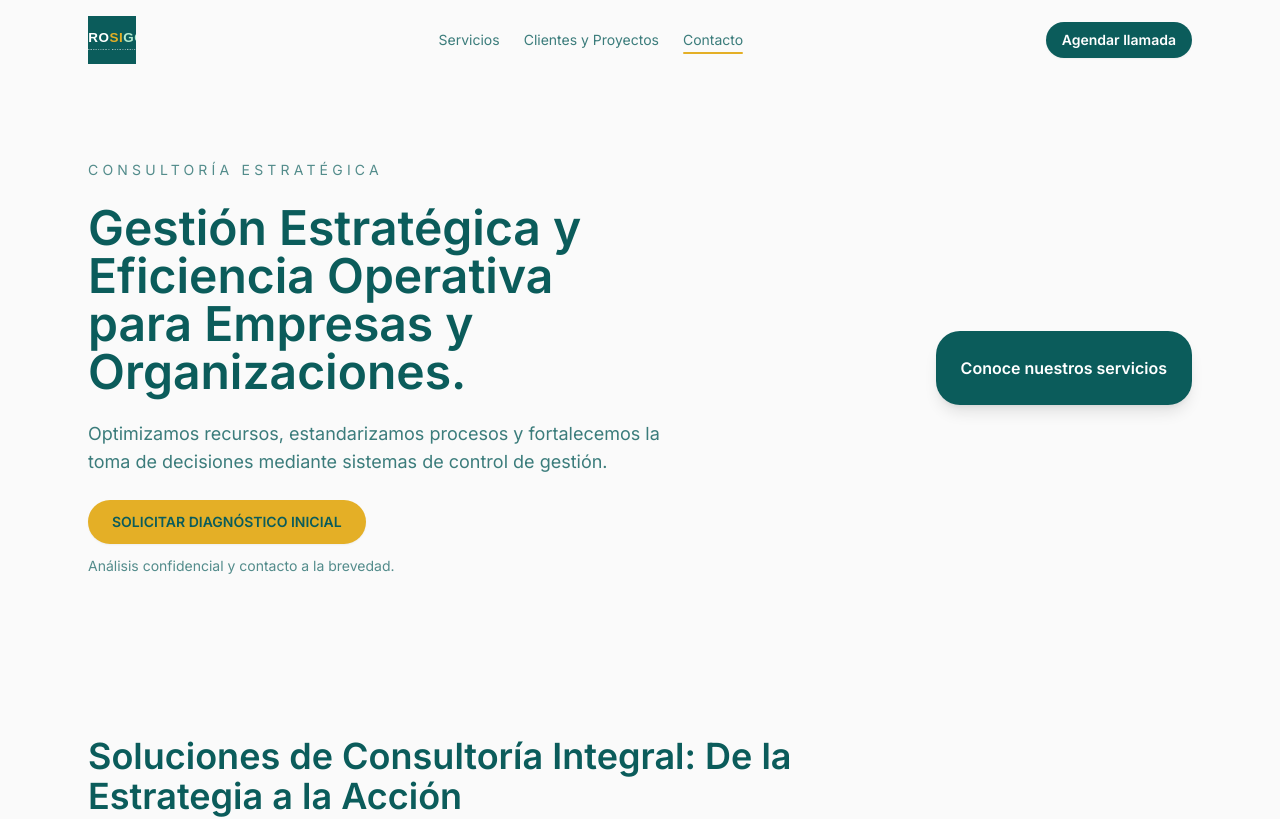
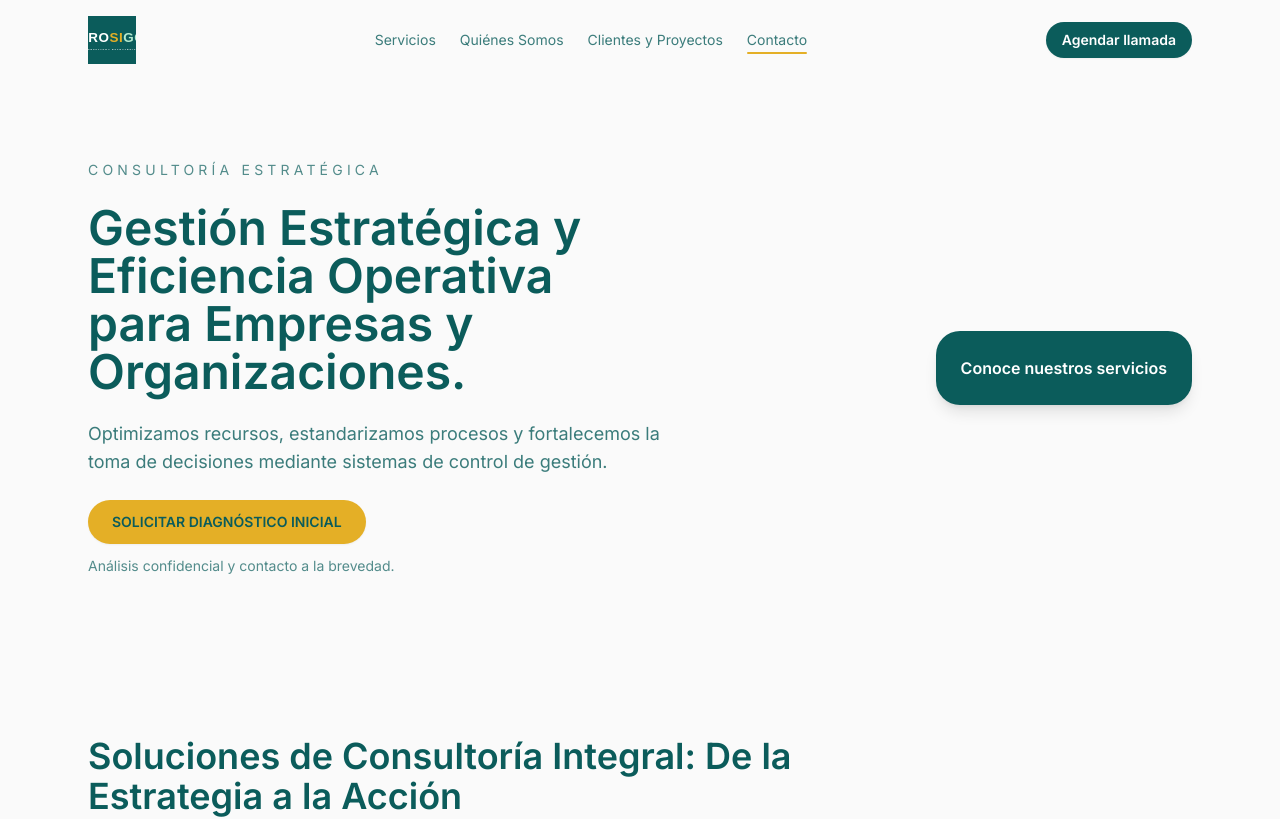
Before and after one commit to medinabenjamin/landing_page_test, a Next.js app: page / in a window 1280 px wide. Shown: the top 819 px of the page. Built offline with nearby package versions, Linux system fonts and the light colour scheme.

Commit message:
Add Quienes Somos to header navigation

```diff
--- a/src/components/Header.tsx
+++ b/src/components/Header.tsx
@@ -8,6 +8,7 @@ import { useScrollToSection } from "@/hooks/useScrollToSection";
 
 const navItems = [
   { label: "Servicios", href: "#servicios", id: "servicios" },
+  { label: "Quiénes Somos", href: "#equipo", id: "equipo" },
   { label: "Clientes y Proyectos", href: "#clientes", id: "clientes" },
   { label: "Contacto", href: "#contacto", id: "contacto" }
 ];
```
